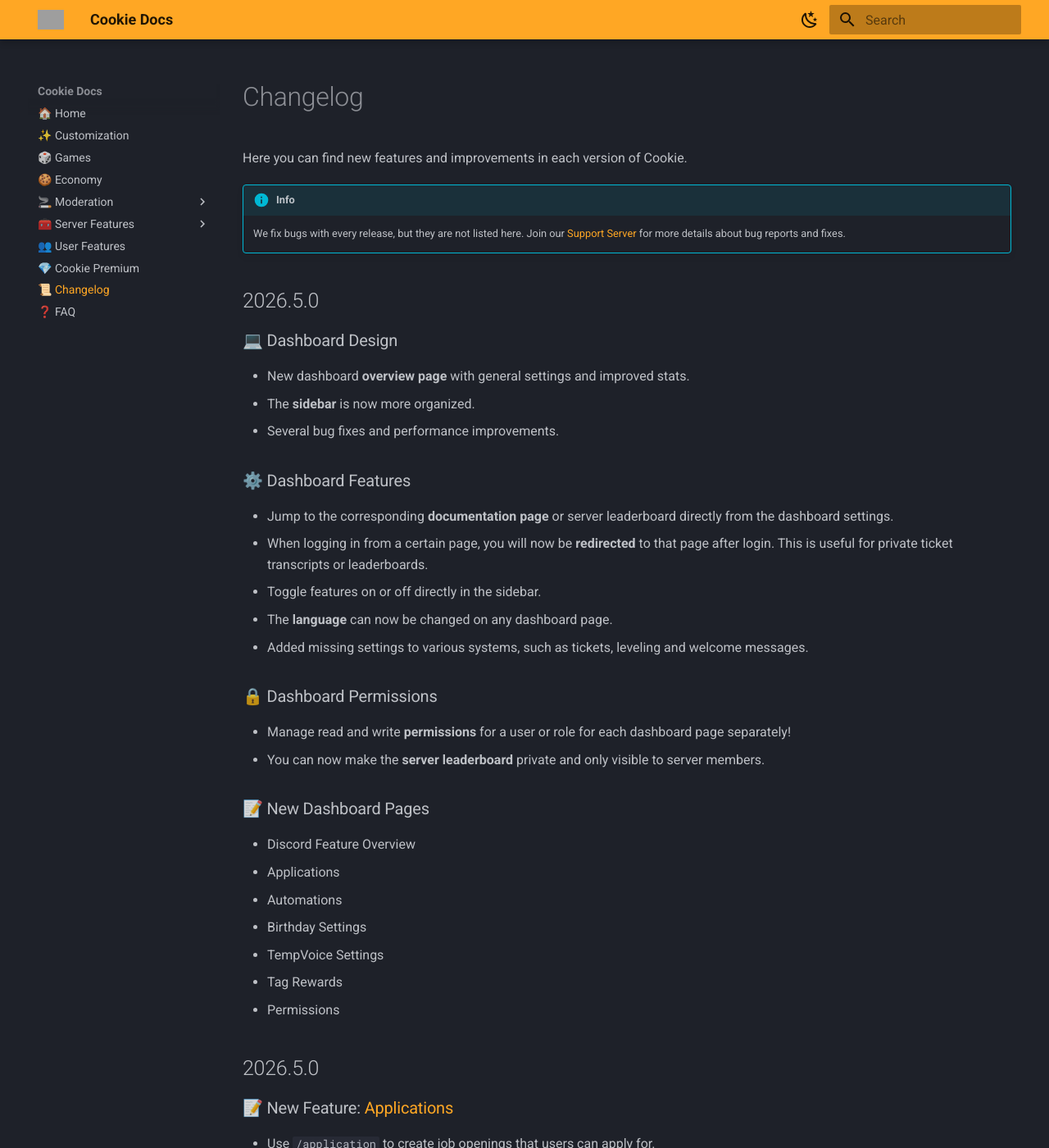
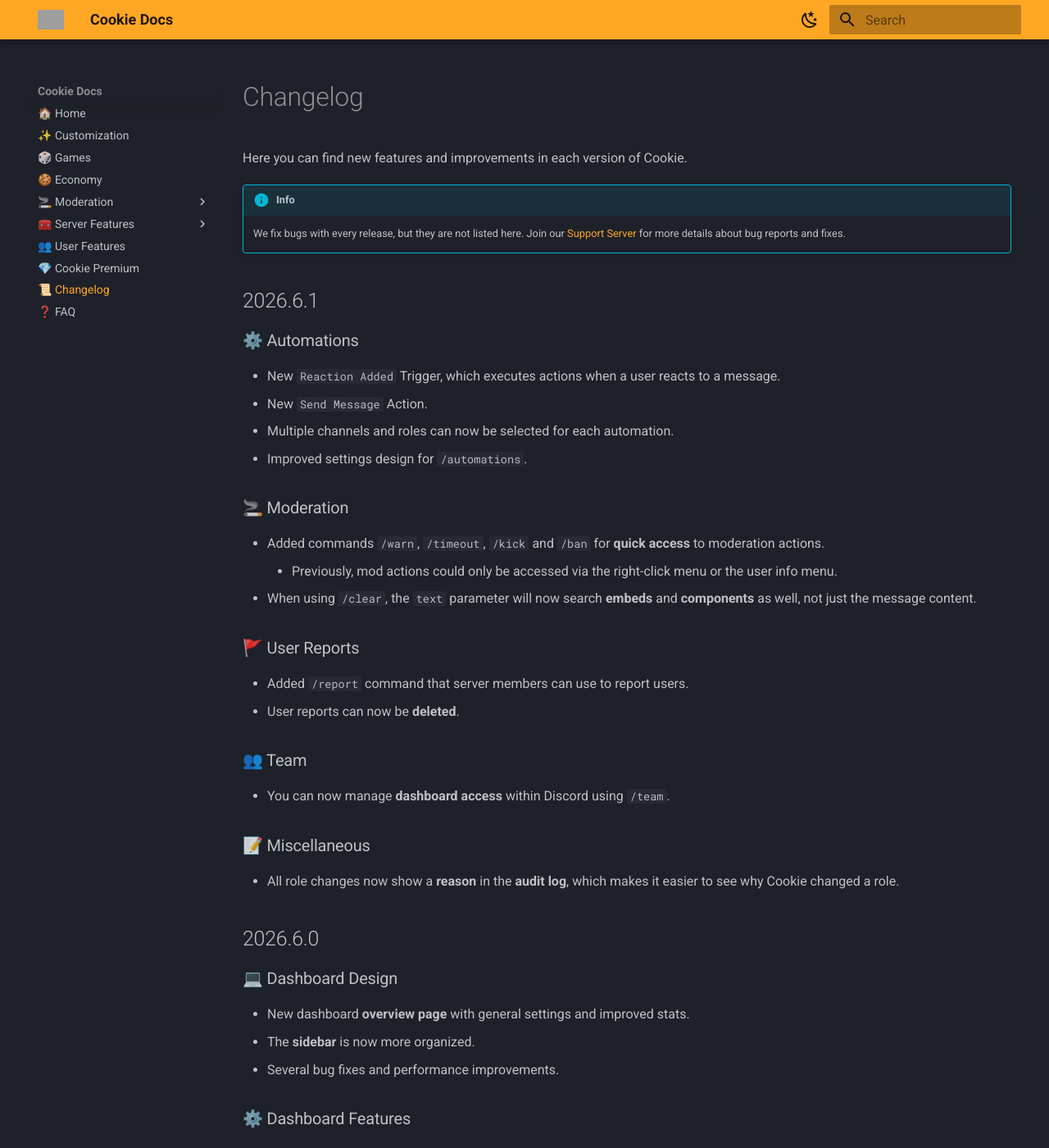
Before and after one commit to CookieAppTeam/docs, an MkDocs documentation site: the page built from docs/changelog.md, in a window 1280 px wide and 1400 px high. Shown: the whole window at 82% size. Built offline with MkDocs 1.6.1 and Material for MkDocs 9.7.7, drawn with Linux system fonts in a browser that asks for light colours; grey boxes are pictures that could not be loaded.

Commit message:
Add changelog for June 2026 (#13)
* Fix dashboard version number

* Add changelog for June 2026

* Add user report section

* Add clear command update

* spacing

* formatting

```diff
--- a/docs/changelog.md
+++ b/docs/changelog.md
@@ -11,7 +11,31 @@ Here you can find new features and improvements in each version of Cookie.
     [Support Server](https://cookieapp.me/support) for more details about bug reports and fixes.
 
 
-## 2026.5.0
+## 2026.6.1
+
+### ⚙️ Automations
+- New `Reaction Added` Trigger, which executes actions when a user reacts to a message.
+- New `Send Message` Action.
+- Multiple channels and roles can now be selected for each automation.
+- Improved settings design for `/automations`.
+
+### 🚬 Moderation
+- Added commands `/warn`, `/timeout`, `/kick` and `/ban` for **quick access** to moderation actions.
+    - Previously, mod actions could only be accessed via the right-click menu or the user info menu.
+- When using `/clear`, the `text` parameter will now search **embeds** and **components** as well, not just the message content.
+
+### 🚩 User Reports
+- Added `/report` command that server members can use to report users.
+- User reports can now be **deleted**.
+
+### 👥 Team
+- You can now manage **dashboard access** within Discord using `/team`.
+
+### 📝 Miscellaneous
+- All role changes now show a **reason** in the **audit log**, which makes it easier to see why Cookie changed a role.
+
+
+## 2026.6.0
 
 ### 💻 Dashboard Design
 - New dashboard **overview page** with general settings and improved stats.
```
